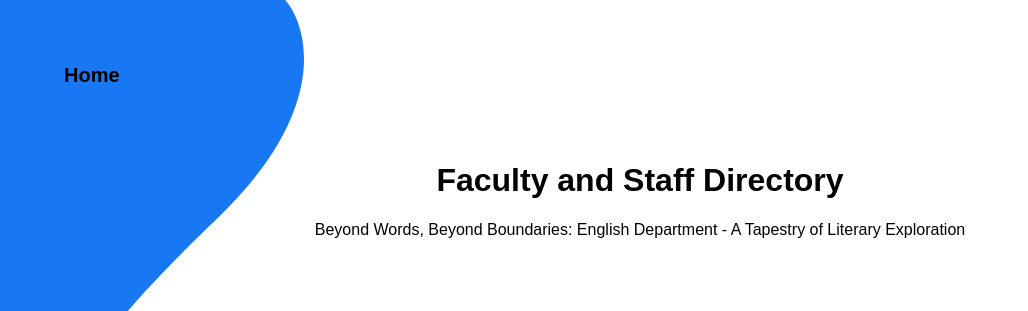
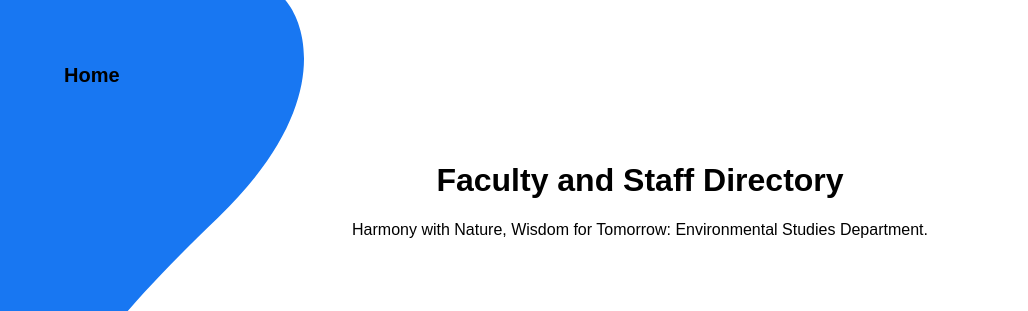
Before and after one commit to PanduCollege/EnvironmentalStudies, a plain HTML site: page about.html in a window 1280 px wide. Shown: the top 311 px of the page, without its empty margins (0-1028 px from the left). Drawn offline with Linux system fonts and the light colour scheme.

Commit message:
Update about.html

```diff
--- a/about.html
+++ b/about.html
@@ -154,7 +154,7 @@ h1{
 
         <br><br><br>
         <h1>Faculty and Staff Directory</h1>
-        <p class="detail">Beyond Words, Beyond Boundaries: English Department - A Tapestry of Literary Exploration</p>
+        <p class="detail">Harmony with Nature, Wisdom for Tomorrow: Environmental Studies Department.</p>
         <br>
 
 <br>
```
